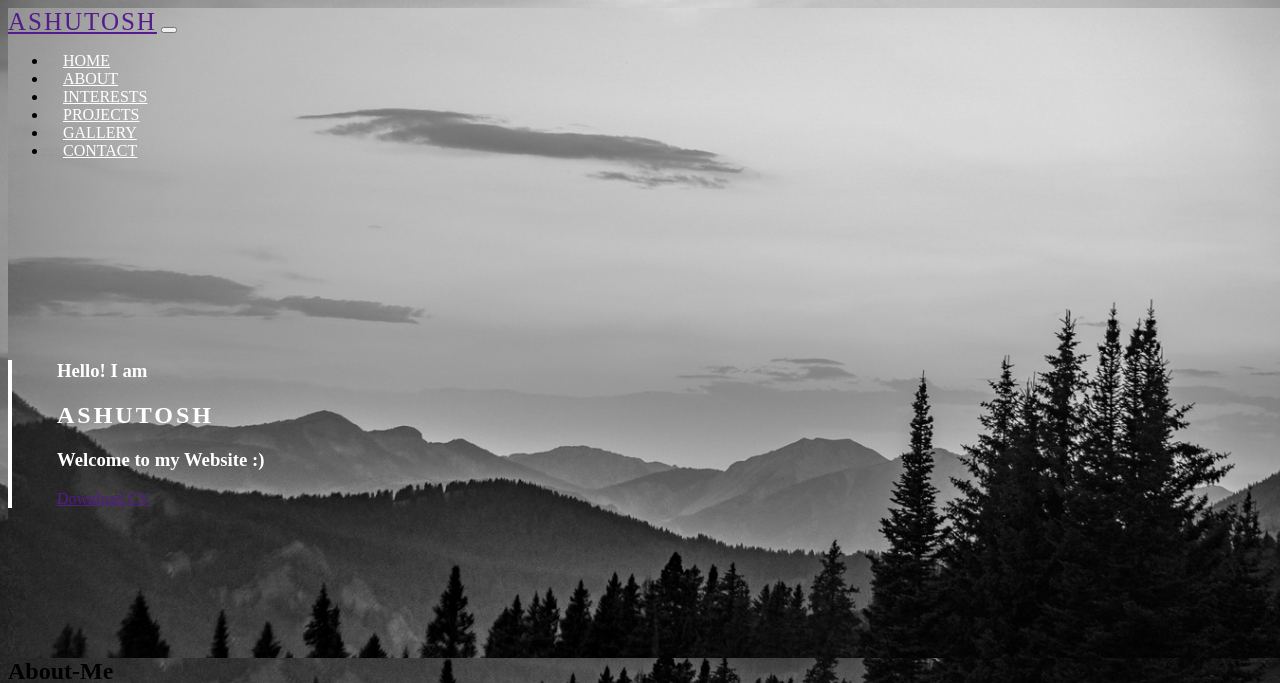
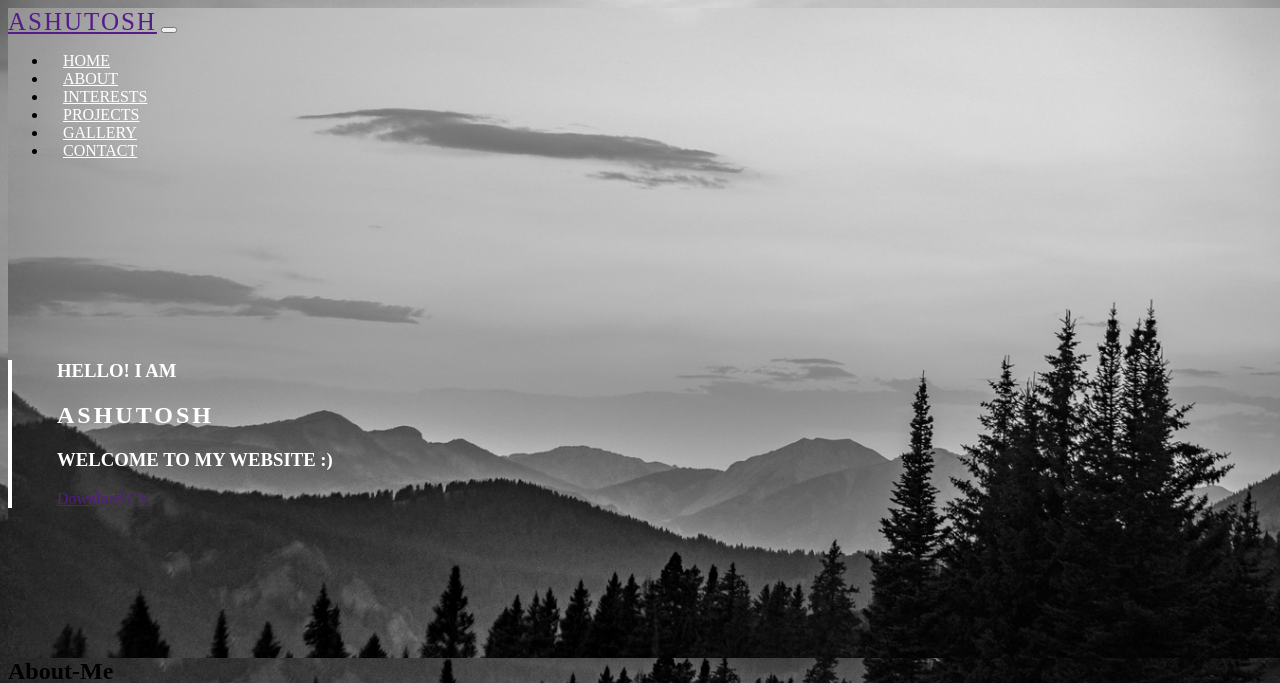
Before and after one commit to ashutosh7889/portfolio, a plain HTML site: page index.html in a window 1280 px wide. Shown: the top 683 px of the page. Drawn offline with Linux system fonts and the light colour scheme.

Commit message:
adding styling for home content class of h3 and while hover on it.

```diff
--- a/style.css
+++ b/style.css
@@ -73,3 +73,13 @@ html{
 	color: red;
 	font-size: 60px;
 }
+
+.home-content h3{
+	font-weight: 600;
+	transition: all 0.9s ease;
+	text-transform: uppercase;
+}
+.home-content h3:hover{
+	color: black;
+	font-size: 45px;
+}
```
